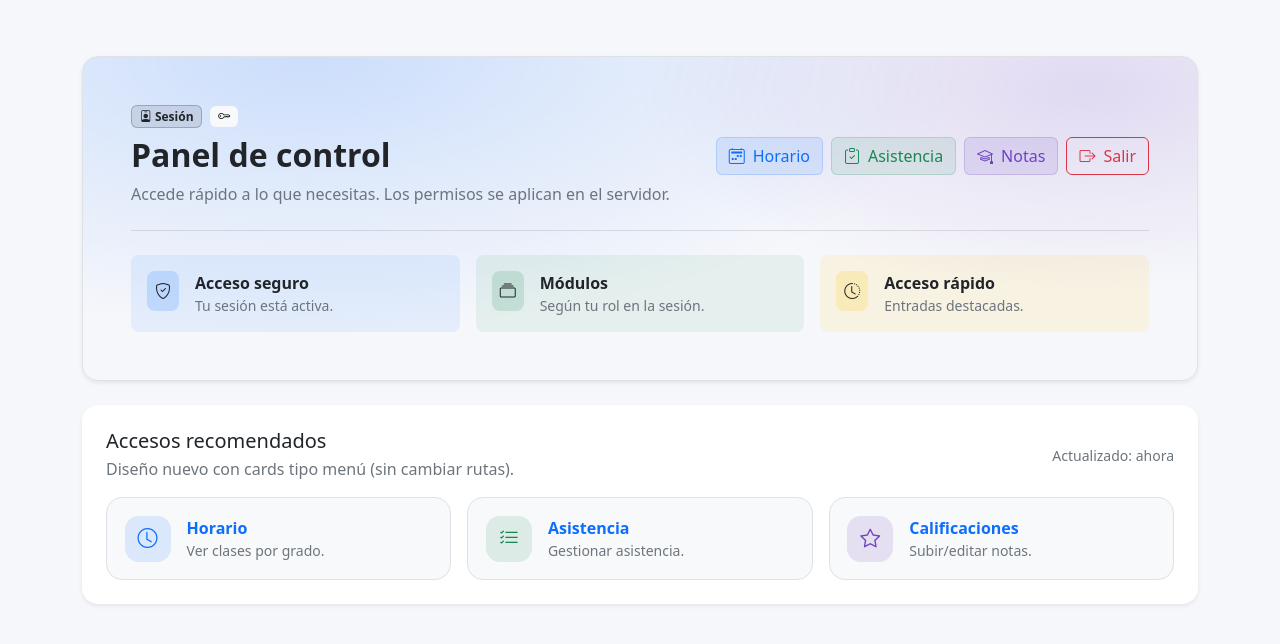
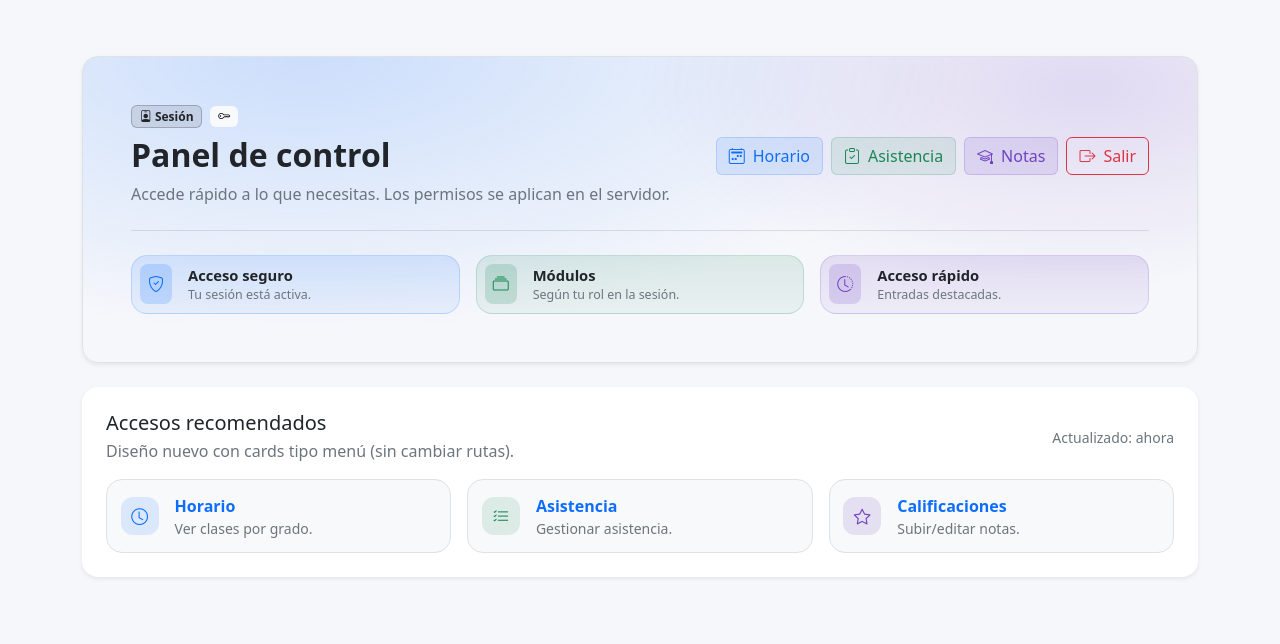
Before and after one commit to edwin-dot54/SistemaEducativo, a Django app: template apps/accounts/templates/accounts/dashboard.html in a window 1280 px wide. Shown: the top 644 px of the page. Run offline with Django 5.2, Linux system fonts and the light colour scheme; the template is opened without the code that fills it, so the values that code supplies are empty.

Commit message:
dashboar mejorado

```diff
--- a/apps/accounts/templates/accounts/dashboard.html
+++ b/apps/accounts/templates/accounts/dashboard.html
@@ -45,35 +45,35 @@
 
           <div class="row g-3">
             <div class="col-12 col-md-4">
-              <div class="d-flex align-items-start gap-3 p-3 rounded-3" style="background: rgba(13,110,253,.08);">
-                <div class="p-2 rounded-3" style="background: rgba(13,110,253,.16);">
+              <div class="d-flex align-items-start gap-3 p-2 rounded-4" style="background: linear-gradient(180deg, rgba(13,110,253,.12), rgba(13,110,253,.06)); border:1px solid rgba(13,110,253,.18);">
+                <div class="p-2 rounded-3" style="background: rgba(13,110,253,.18); color:#0d6efd;">
                   <i class="bi bi-shield-check"></i>
                 </div>
                 <div>
-                  <div class="fw-semibold">Acceso seguro</div>
-                  <div class="text-secondary small">Tu sesión está activa.</div>
+                  <div class="fw-semibold" style="font-size:.92rem;">Acceso seguro</div>
+                  <div class="text-secondary small" style="font-size:.78rem;">Tu sesión está activa.</div>
                 </div>
               </div>
             </div>
             <div class="col-12 col-md-4">
-              <div class="d-flex align-items-start gap-3 p-3 rounded-3" style="background: rgba(25,135,84,.08);">
-                <div class="p-2 rounded-3" style="background: rgba(25,135,84,.16);">
+              <div class="d-flex align-items-start gap-3 p-2 rounded-4" style="background: linear-gradient(180deg, rgba(25,135,84,.12), rgba(25,135,84,.06)); border:1px solid rgba(25,135,84,.18);">
+                <div class="p-2 rounded-3" style="background: rgba(25,135,84,.18); color:#198754;">
                   <i class="bi bi-collection"></i>
                 </div>
                 <div>
-                  <div class="fw-semibold">Módulos</div>
-                  <div class="text-secondary small">Según tu rol en la sesión.</div>
+                  <div class="fw-semibold" style="font-size:.92rem;">Módulos</div>
+                  <div class="text-secondary small" style="font-size:.78rem;">Según tu rol en la sesión.</div>
                 </div>
               </div>
             </div>
             <div class="col-12 col-md-4">
-              <div class="d-flex align-items-start gap-3 p-3 rounded-3" style="background: rgba(255,193,7,.10);">
-                <div class="p-2 rounded-3" style="background: rgba(255,193,7,.18);">
+              <div class="d-flex align-items-start gap-3 p-2 rounded-4" style="background: linear-gradient(180deg, rgba(111,66,193,.14), rgba(111,66,193,.06)); border:1px solid rgba(111,66,193,.18);">
+                <div class="p-2 rounded-3" style="background: rgba(111,66,193,.18); color:#6f42c1;">
                   <i class="bi bi-clock-history"></i>
                 </div>
                 <div>
-                  <div class="fw-semibold">Acceso rápido</div>
-                  <div class="text-secondary small">Entradas destacadas.</div>
+                  <div class="fw-semibold" style="font-size:.92rem;">Acceso rápido</div>
+                  <div class="text-secondary small" style="font-size:.78rem;">Entradas destacadas.</div>
                 </div>
               </div>
             </div>
@@ -149,10 +149,11 @@
     </div>
 
     <style>
-      /* Tiles */
-      .menu-tile{ padding:1.1rem; background: rgba(248,249,250,.9); transition: transform .15s ease, box-shadow .15s ease, background .15s ease; }
-      .menu-tile:hover{ transform: translateY(-2px); box-shadow: 0 10px 30px rgba(0,0,0,.08) !important; background: #fff; }
-      .tile-icon{ width:46px; height:46px; display:flex; align-items:center; justify-content:center; border-radius:14px; font-size:1.25rem; }
+      /* Tiles (más pequeño) */
+      .menu-tile{ padding:0.85rem; background: rgba(248,249,250,.9); transition: transform .15s ease, box-shadow .15s ease, background .15s ease; }
+      .menu-tile:hover{ transform: translateY(-1px); box-shadow: 0 10px 26px rgba(0,0,0,.08) !important; background: #fff; }
+      .tile-icon{ width:38px; height:38px; display:flex; align-items:center; justify-content:center; border-radius:12px; font-size:1.05rem; }
+
 
       /* Soft buttons (si no existe en base, igual se ve bien porque son clases con CSS local) */
       .btn-primary-soft{ background: rgba(13,110,253,.10); color:#0d6efd; border:1px solid rgba(13,110,253,.18); }
--- a/apps/payments/views.py
+++ b/apps/payments/views.py
@@ -143,14 +143,15 @@ def pago_registrar(request, pk):
     pago = get_object_or_404(Pago, pk=pk)
 
     if request.method == 'POST':
-        pago.fecha_pago = request.POST.get('fecha_pago')
-        pago.metodo_pago = request.POST.get('metodo_pago')
+        pago.fecha_pago = request.POST.get('fecha_pago') or None
+        pago.metodo_pago = request.POST.get('metodo_pago') or ''
         pago.estado = 'pagado'
         pago.save()
 
         messages.success(request, 'Pago registrado correctamente')
         return redirect('pago_list')
 
+
     context = {'pago': pago}
     # Reutilizamos el formulario de edición para evitar la falta de template específico.
     return render(request, 'payments/pago_form.html', context)
```
